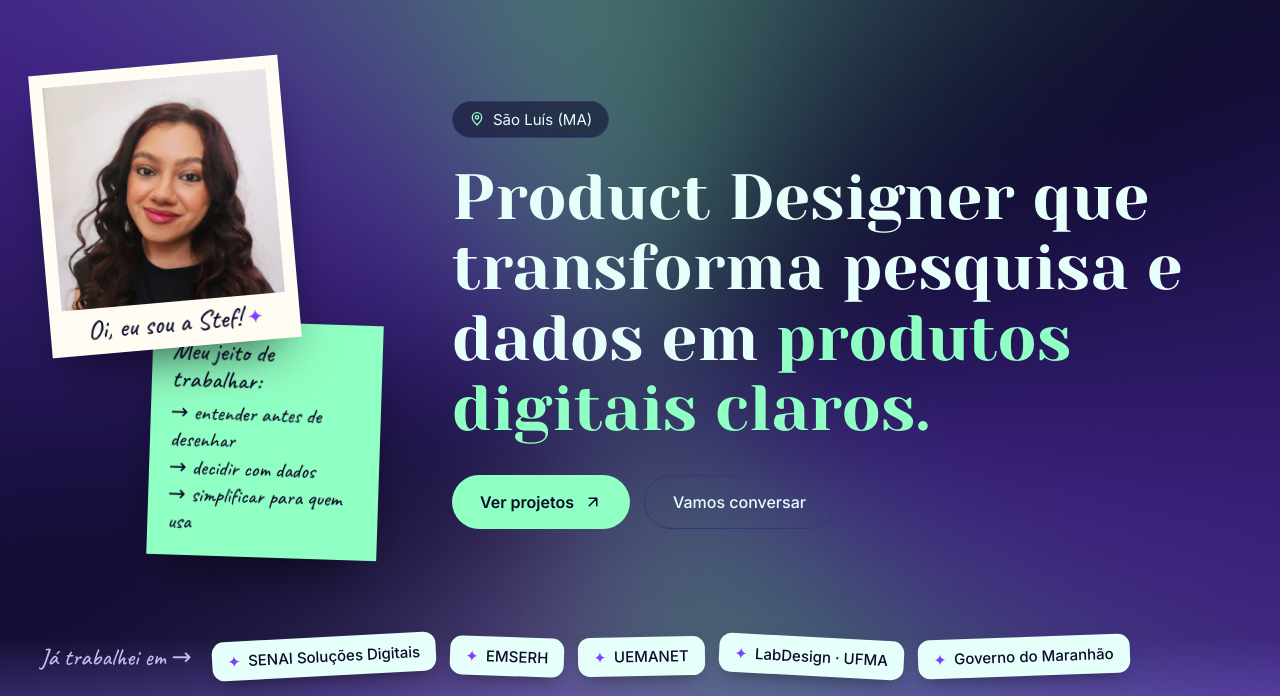
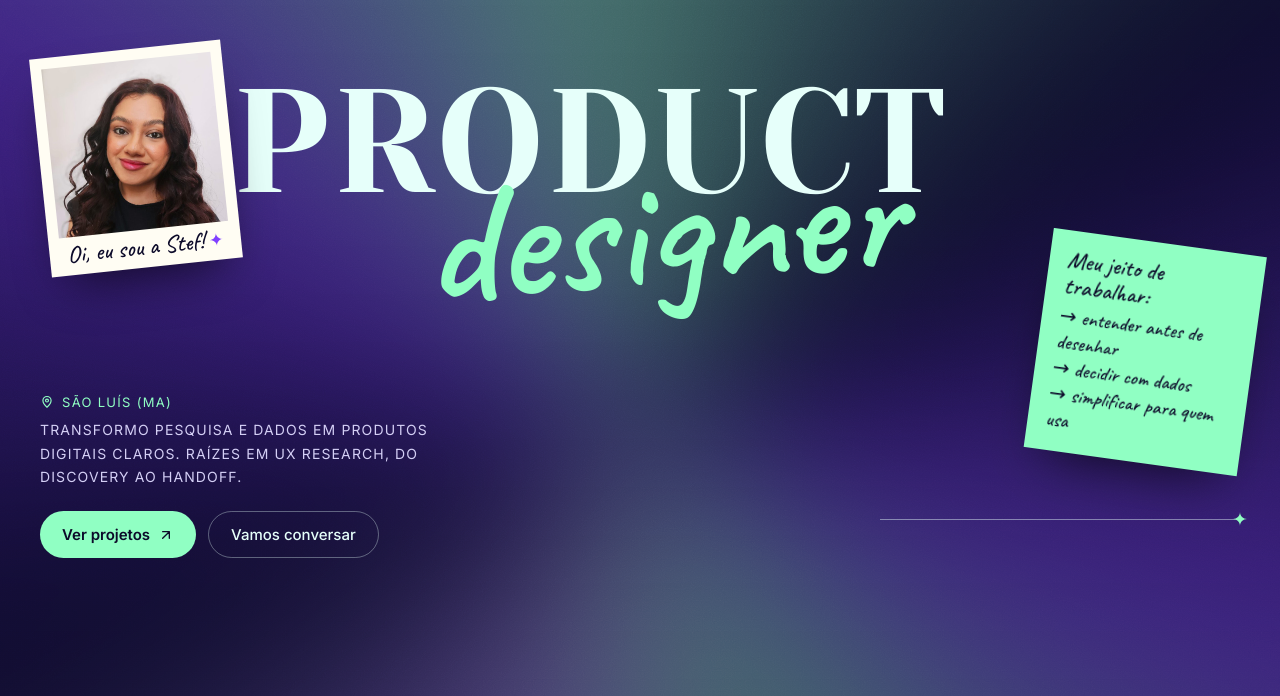
Before and after one commit to stefannecdesign/portfoliosc, a plain HTML site: page index.html in a window 1280 px wide. Shown: the part 67-763 px from the top of the page. Drawn offline with Linux system fonts and the light colour scheme.

Commit message:
Hero editorial: PRODUCT designer em tipografia gigante
- 'PRODUCT' em Yeseva gigante + 'designer' manuscrito em verde
- Polaroid sobreposta ao título e post-it na ponta de 'designer'
- Subtítulo pequeno em caixa alta e botões menores no canto inferior
- Linha decorativa com estrela; layout empilhado no celular

Co-Authored-By: Claude Opus 5.5 <noreply@anthropic.com>
Claude-Session: https://claude.ai/code/session_01FTTbd7Ahx1NukCMjs19WQs

```diff
--- a/index.html
+++ b/index.html
@@ -44,8 +44,15 @@
   .tilt:hover{transform:rotate(0deg) scale(1.04) !important}
   .pill{animation:bob 4s ease-in-out infinite;transition:transform .3s cubic-bezier(.2,.8,.2,1)}
   .pill:hover{transform:rotate(0deg) scale(1.12) !important}
-  .hero-grid{display:grid;grid-template-columns:minmax(0,1fr);gap:56px;align-items:center}
-  @media (min-width: 900px){.hero-grid{grid-template-columns:340px minmax(0,1fr);gap:72px}.hero-photo{order:-1}}
+  .ed{position:relative;min-height:560px;padding-top:24px}
+  .ed h1{position:relative;z-index:1}
+  .ed-l1{display:block;font-size:clamp(64px,11.5vw,172px);line-height:0.95;letter-spacing:0.01em;padding-left:clamp(0px,15vw,220px)}
+  .ed-l2{display:block;font-size:clamp(84px,13.5vw,200px);line-height:0.85;padding-left:clamp(0px,30vw,440px);transform:rotate(-4deg);transform-origin:left center;margin-top:-0.08em}
+  .ed-photo{position:absolute;left:0;top:0;width:clamp(150px,15vw,205px);z-index:2}
+  .ed-note{position:absolute;right:-1%;top:200px;width:215px;rotate:6deg;z-index:2}
+  .ed-line{position:absolute;right:0;top:470px;width:30%;z-index:0}
+  .ed-intro{position:relative;z-index:1;max-width:400px;margin-top:48px}
+  @media (max-width: 900px){.ed{min-height:0}.ed-photo,.ed-note{position:relative;left:auto;right:auto;top:auto}.ed-photo{width:200px;margin:0 0 24px}.ed-note{margin:28px 0 0 auto}.ed-line{display:none}.ed-l1{padding-left:0;font-size:17vw}.ed-l2{font-size:21vw;padding-left:14vw}}
   .bento{display:grid;grid-template-columns:repeat(4,minmax(0,1fr));grid-auto-rows:minmax(190px,auto);grid-auto-flow:dense;gap:16px}
   .s2{grid-column:span 2}.r2{grid-row:span 2}
   @media (max-width: 900px){.bento{grid-template-columns:repeat(2,minmax(0,1fr))}}
@@ -69,29 +76,32 @@
 </div>
 </nav>
 </header>
-<section id="inicio" style="max-width: 1200px; margin: 0 auto; padding: 48px 32px 200px">
-<div class="hero-grid">
-<div class="hero-photo" style="position: relative; width: 100%; max-width: 340px; height: 500px; justify-self: center">
-<figure class="tilt" style="position: absolute; left: 0; top: 0; margin: 0; width: 250px; background: #FFFDF3; padding: 13px 13px 8px; box-shadow: 0 24px 50px -20px rgba(0,0,0,0.7); transform: rotate(-5deg); box-sizing: border-box; z-index: 2">
+<section id="inicio" style="max-width: 1200px; margin: 0 auto; padding: 32px 32px 200px">
+<div class="ed">
+<figure class="tilt ed-photo" style="margin: 0; background: #FFFDF3; padding: 11px 11px 6px; box-shadow: 0 24px 50px -20px rgba(0,0,0,0.7); transform: rotate(-6deg); box-sizing: border-box">
 <img src="assets/img/fotos/stef-perfil.jpg" alt="Stefanne Carla sorrindo" style="display: block; width: 100%; aspect-ratio: 1 / 1; object-fit: cover">
-<figcaption style="font-family: 'Caveat', cursive; font-size: 27px; color: #0C0A29; text-align: center; margin-top: 4px; display: flex; align-items: center; justify-content: center; gap: 6px">Oi, eu sou a Stef! <svg aria-hidden="true" width="15" height="15" viewBox="0 0 24 24" style="flex: none"><path fill="#8040FF" d="M12 0C12 6.6 17.4 12 24 12C17.4 12 12 17.4 12 24C12 17.4 6.6 12 0 12C6.6 12 12 6.6 12 0Z"></path></svg></figcaption>
+<figcaption style="font-family: 'Caveat', cursive; font-size: 24px; color: #0C0A29; text-align: center; margin-top: 2px; display: flex; align-items: center; justify-content: center; gap: 6px">Oi, eu sou a Stef! <svg aria-hidden="true" width="13" height="13" viewBox="0 0 24 24" style="flex: none"><path fill="#8040FF" d="M12 0C12 6.6 17.4 12 24 12C17.4 12 12 17.4 12 24C12 17.4 6.6 12 0 12C6.6 12 12 6.6 12 0Z"></path></svg></figcaption>
 </figure>
-<aside class="floaty" aria-label="Meu jeito de trabalhar" style="position: absolute; right: 0; bottom: 0; width: 230px; background: #90FFC3; color: #0C0A29; padding: 18px 20px 20px; box-shadow: 0 24px 50px -22px rgba(0,0,0,0.7); transform: rotate(4deg); box-sizing: border-box; z-index: 1">
-<p style="font-family: 'Caveat', cursive; font-size: 25px; margin: 0 0 6px; line-height: 1.1">Meu jeito de trabalhar:</p>
-<ul style="font-family: 'Caveat', cursive; font-size: 21px; line-height: 1.3; margin: 0; padding: 0; list-style: none">
+<h1 style="margin: 0; font-weight: 400">
+<span class="ed-l1" style="font-family: 'Yeseva One', Georgia, serif; font-weight: 400; color: #E6FFFA">PRODUCT</span>
+<span class="ed-l2" style="font-family: 'Caveat', cursive; font-weight: 600; color: #90FFC3">designer</span>
+</h1>
+<aside class="floaty ed-note" aria-label="Meu jeito de trabalhar" style="background: #90FFC3; color: #0C0A29; padding: 16px 18px 18px; box-shadow: 0 24px 50px -22px rgba(0,0,0,0.7); box-sizing: border-box">
+<p style="font-family: 'Caveat', cursive; font-size: 24px; margin: 0 0 4px; line-height: 1.1">Meu jeito de trabalhar:</p>
+<ul style="font-family: 'Caveat', cursive; font-size: 20px; line-height: 1.3; margin: 0; padding: 0; list-style: none">
 <li>→ entender antes de desenhar</li>
 <li>→ decidir com dados</li>
 <li>→ simplificar para quem usa</li>
 </ul>
 </aside>
-</div>
-<div class="hero-text">
-<p style="margin: 0 0 24px; display: inline-flex; flex-wrap: wrap; align-items: center; gap: 8px; font-size: 15px; color: #E6FFFA; background: rgba(12, 10, 41, 0.55); border: 1px solid #3A3478; border-radius: 999px; padding: 8px 16px"><svg aria-hidden="true" width="16" height="16" viewBox="0 0 24 24" fill="none" stroke="#90FFC3" stroke-width="2" stroke-linecap="round" stroke-linejoin="round"><path d="M12 21s-7-6.2-7-11.5A7 7 0 0 1 19 9.5C19 14.8 12 21 12 21z"></path><circle cx="12" cy="9.5" r="2.5"></circle></svg>São Luís (MA)</p>
-<h1 style="margin: 0; font-family: 'Yeseva One', Georgia, serif; font-weight: 400; font-size: clamp(38px, 5vw, 66px); line-height: 1.1; color: #E6FFFA">Product Designer que transforma pesquisa e dados em <span style="color: #90FFC3">produtos digitais claros.</span></h1>
-<div style="display: flex; flex-wrap: wrap; gap: 14px; margin-top: 32px">
-<a href="#projetos" style="display: inline-flex; align-items: center; gap: 10px; background: #90FFC3; color: #0C0A29; text-decoration: none; font-weight: 600; font-size: 16px; padding: 16px 28px; border-radius: 999px; min-height: 44px; box-sizing: border-box">Ver projetos
-<svg aria-hidden="true" width="18" height="18" viewBox="0 0 24 24" fill="none" stroke="currentColor" stroke-width="2" stroke-linecap="round" stroke-linejoin="round"><path d="M7 17L17 7M17 7H7M17 7V17"></path></svg></a>
-<a href="#contato" style="display: inline-flex; align-items: center; color: #E6FFFA; text-decoration: none; font-weight: 500; font-size: 16px; padding: 16px 28px; border-radius: 999px; border: 1px solid #3A3478; min-height: 44px; box-sizing: border-box">Vamos conversar</a>
+<div class="ed-line" aria-hidden="true"><span style="display: block; height: 1px; background: rgba(230,255,250,0.45)"></span><svg aria-hidden="true" width="14" height="14" viewBox="0 0 24 24" style="flex: none; position: absolute; right: -7px; top: -7px"><path fill="#90FFC3" d="M12 0C12 6.6 17.4 12 24 12C17.4 12 12 17.4 12 24C12 17.4 6.6 12 0 12C6.6 12 12 6.6 12 0Z"></path></svg></div>
+<div class="ed-intro">
+<p style="margin: 0 0 8px; display: flex; align-items: center; gap: 8px; font-size: 13px; letter-spacing: 0.1em; text-transform: uppercase; color: #90FFC3"><svg aria-hidden="true" width="14" height="14" viewBox="0 0 24 24" fill="none" stroke="#90FFC3" stroke-width="2" stroke-linecap="round" stroke-linejoin="round"><path d="M12 21s-7-6.2-7-11.5A7 7 0 0 1 19 9.5C19 14.8 12 21 12 21z"></path><circle cx="12" cy="9.5" r="2.5"></circle></svg>São Luís (MA)</p>
+<p style="margin: 0; font-size: 14px; line-height: 1.7; letter-spacing: 0.08em; text-transform: uppercase; color: #D4CFF5">Transformo pesquisa e dados em produtos digitais claros. Raízes em UX Research, do discovery ao handoff.</p>
+<div style="display: flex; flex-wrap: wrap; gap: 12px; margin-top: 22px">
+<a href="#projetos" style="display: inline-flex; align-items: center; gap: 8px; background: #90FFC3; color: #0C0A29; text-decoration: none; font-weight: 600; font-size: 15px; padding: 13px 22px; border-radius: 999px; min-height: 44px; box-sizing: border-box">Ver projetos
+<svg aria-hidden="true" width="16" height="16" viewBox="0 0 24 24" fill="none" stroke="currentColor" stroke-width="2" stroke-linecap="round" stroke-linejoin="round"><path d="M7 17L17 7M17 7H7M17 7V17"></path></svg></a>
+<a href="#contato" style="display: inline-flex; align-items: center; color: #E6FFFA; text-decoration: none; font-weight: 500; font-size: 15px; padding: 13px 22px; border-radius: 999px; border: 1px solid rgba(230,255,250,0.35); min-height: 44px; box-sizing: border-box">Vamos conversar</a>
 </div>
 </div>
 </div>
```
